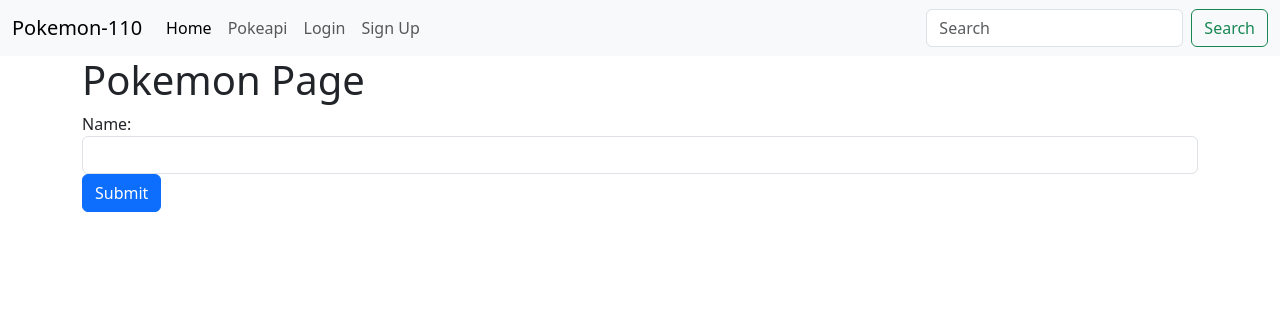
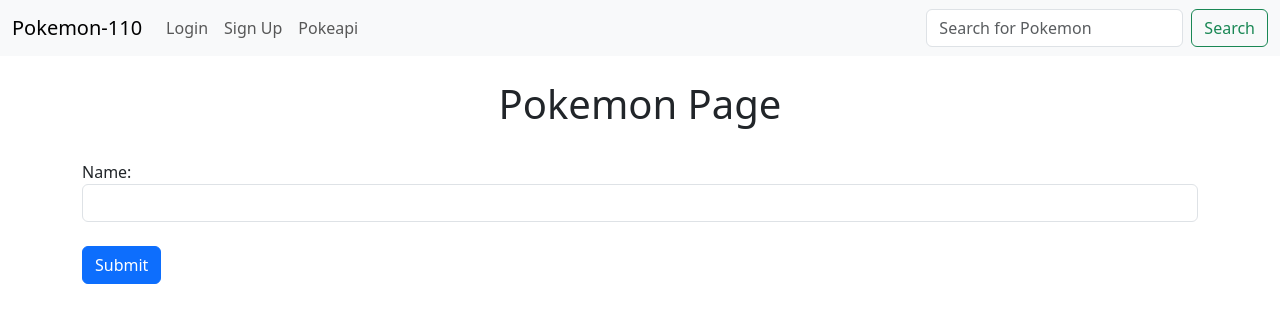
Before and after one commit to charliesaleh/flask-1-hw, a Flask app: page /pokeapi in a window 1280 px wide. Shown: the top 323 px of the page. Run offline with Flask 2, Linux system fonts and the light colour scheme.

Commit message:
flask hw

```diff
--- a/app/routes.py
+++ b/app/routes.py
@@ -31,7 +31,8 @@ def sign_up():
         if email in app.config.get('UNREGISTERED_USERS') and password == app.config.get('UNREGISTERED_USERS').get(email).get('password'):
             return f'Successfully signed up! Hello, {app.config.get("UNREGISTERED_USERS").get(email).get("name")}'
         else:
-            return render_template('sign_up.html', form=form)
+            error = 'Add a functioning email'
+            return render_template('sign_up.html', form=form, error=error)
     return render_template('sign_up.html', form=form)
 
 @app.route('/pokeapi', methods=['GET', 'POST'])
--- a/app/static/css/styles.css
+++ b/app/static/css/styles.css
@@ -0,0 +1,15 @@
+.pokemon_home_page{
+    text-align: center;
+}
+
+.pokemon_login_page{
+    text-align: center;
+}
+
+.pokemon_pokeapi_page{
+    text-align: center;
+}
+
+.pokemon_sign_up_page{
+    text-align: center;
+}
--- a/app/templates/base.html
+++ b/app/templates/base.html
@@ -5,7 +5,8 @@
     <meta http-equiv="X-UA-Compatible" content="IE=edge">
     <meta name="viewport" content="width=device-width, initial-scale=1.0">
     <link href="https://cdn.jsdelivr.net/npm/bootstrap@5.3.0-alpha1/dist/css/bootstrap.min.css" rel="stylesheet" integrity="sha384-GLhlTQ8iRABdZLl6O3oVMWSktQOp6b7In1Zl3/Jr59b6EGGoI1aFkw7cmDA6j6gD" crossorigin="anonymous">
-    <title>Pokemon Page</title>
+    <link rel="stylesheet" href="{{url_for('static', filename='css/styles.css')}}">
+    <title>{% block title %}{% endblock %}</title>
 </head>
     <nav class="navbar navbar-expand-lg bg-body-tertiary">
         <div class="container-fluid">
@@ -16,21 +17,18 @@
           <div class="collapse navbar-collapse" id="navbarSupportedContent">
             <ul class="navbar-nav me-auto mb-2 mb-lg-0">
               <li class="nav-item">
-                <a class="nav-link active" aria-current="page" href="{{url_for('home')}}">Home</a>
-              </li>
-              <li class="nav-item">
-                <a class="nav-link" href="{{url_for('pokeapi')}}">Pokeapi</a>
-              </li>
-            </li>
-              <li class="nav-item">
                   <a class="nav-link" href="{{url_for('login')}}">Login</a>
                 </li>
                 <li class="nav-item">
                   <a class="nav-link" href="{{url_for('sign_up')}}">Sign Up</a>
                 </li>
+                <li class="nav-item">
+                  <a class="nav-link" href="{{url_for('pokeapi')}}">Pokeapi</a>
+                </li>
+              </li>
             </ul>
             <form class="d-flex" role="search">
-              <input class="form-control me-2" type="search" placeholder="Search" aria-label="Search">
+              <input class="form-control me-2" type="search" placeholder="Search for Pokemon" aria-label="Search">
               <button class="btn btn-outline-success" type="submit">Search</button>
             </form>
           </div>
--- a/app/templates/login.html
+++ b/app/templates/login.html
@@ -5,17 +5,21 @@ Login
 {% endblock %}
 
 {% block content %}
-<h1>Login Page</h1>
+<br>
+<h1 class="pokemon_login_page">Login</h1>
+<br>
 <form action="{{url_for('login')}}" method="POST">
     {{form.hidden_tag()}}
     <div class="form-group">
       {{form.email.label()}}
       {{form.email(class='form-control')}}
     </div>
+    <br>
     <div class="form-group">
       {{form.password.label()}}
       {{form.password(class='form-control')}}
     </div>
+    <br>
     {{form.submit_btn(class='btn btn-primary')}}
     <div style="color:red">
       <small>{{error}}</small>
--- a/app/templates/pokeapi.html
+++ b/app/templates/pokeapi.html
@@ -1,17 +1,20 @@
 {% extends 'base.html' %}
 
 {% block title %}
-Pokemon
+Pokeapi
 {% endblock %}
 
 {% block content %}
-  <h1>Pokemon Page</h1>
+<br>
+  <h1 class="pokemon_pokeapi_page">Pokemon Page</h1>
+  <br>
   <form action="/pokeapi" method="POST">
       {{form.hidden_tag()}}
       <div class="form-group">
         {{form.pokemon_names.label()}}
         {{form.pokemon_names(class="form-control")}}
       </div>
+      <br>
       {{form.submit_btn(class='btn btn-primary')}}
       <div style="color:red">
         <small>{{error}}</small>
@@ -25,7 +28,7 @@ Pokemon
             <th scope="col">Name</th>
             <th scope="col">Abilities</th>
             <th scope="col">Base Experience</th>
-            <th scope="col">Front Shiny URL</th>
+            <th scope="col">Front Shiny Image</th>
             <th scope="col">Attack Base Stat</th>
             <th scope="col">HP Base Stat</th>
             <th scope="col">Defense Base Stat</th>
@@ -33,8 +36,8 @@ Pokemon
         </thead>
         <tbody>
           <tr>
-            <td>{{get_pokemon_info["Name"]}}</td>
-            <td>{{get_pokemon_info["Abilities"]}}</td>
+            <td>{{get_pokemon_info["Name"].title()}}</td>
+            <td>{{get_pokemon_info["Abilities"].title()}}</td>
             <td>{{get_pokemon_info["BaseExperience"]}}</td>
             <td><img src="{{get_pokemon_info['FrontShinyURL']}}"></td>
             <td>{{get_pokemon_info["AttackBaseStat"]}}</td>
--- a/app/templates/sign_up.html
+++ b/app/templates/sign_up.html
@@ -5,17 +5,21 @@ Sign Up
 {% endblock %}
 
 {% block content %}
-<h1>Sign Up</h1>
+<br>
+<h1 class="pokemon_sign_up_page">Sign Up</h1>
+<br>
 <form action="{{url_for('sign_up')}}" method="POST">
     {{form.hidden_tag()}}
     <div class="form-group">
       {{form.email.label()}}
       {{form.email(class='form-control')}}
     </div>
+    <br>
     <div class="form-group">
       {{form.password.label()}}
       {{form.password(class='form-control')}}
     </div>
+    <br>
     {{form.submit_btn(class='btn btn-primary')}}
     <div style="color:red">
       <small>{{error}}</small>
```
Also changed, not shown: app/templates/home.html (+6 -1 lines).
